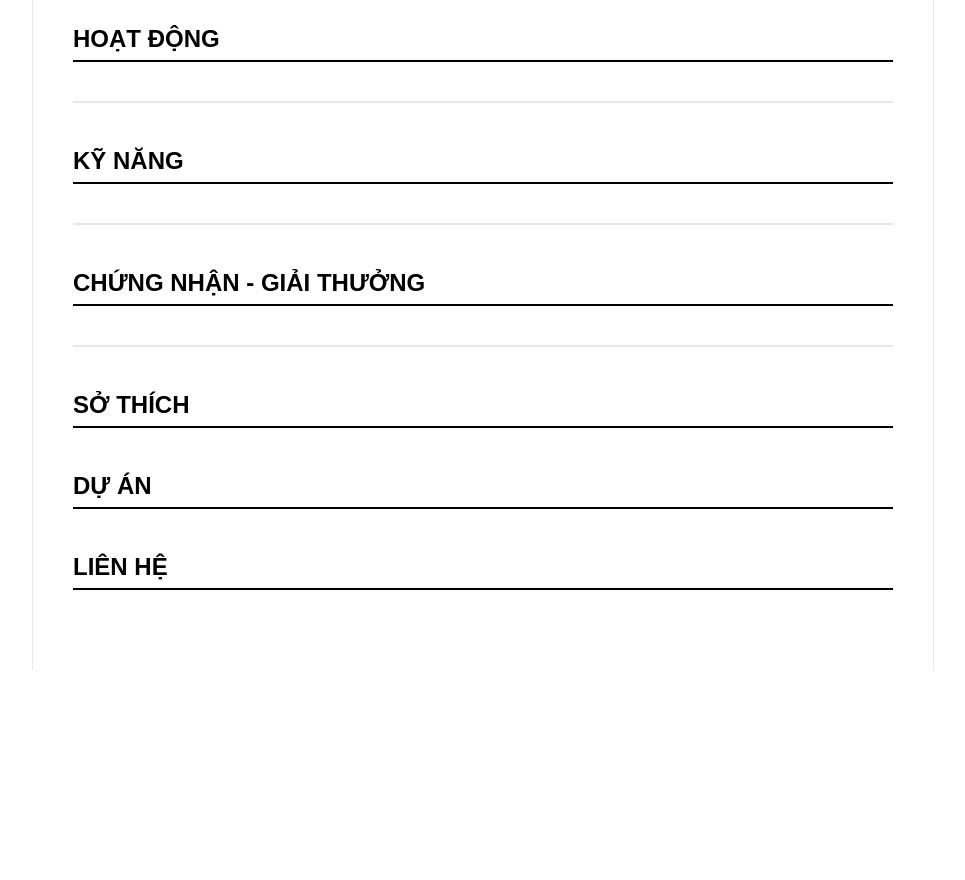
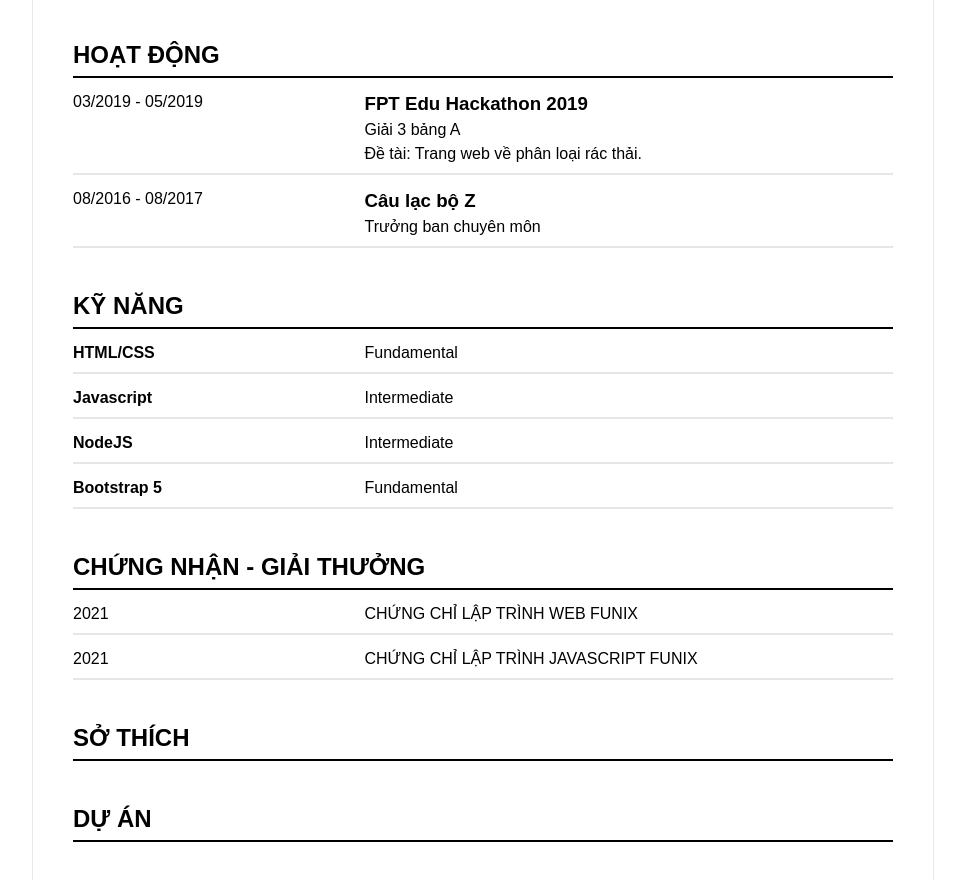
Before and after one commit to NDK1195/Assignment_1-WEB101x_2.1, a plain HTML site: page index.html in a window 1280 px wide. Shown: the part 1143-2023 px from the top of the page, without its empty margins (157-1122 px from the left). Before the commit the page ends 1813 px from the top, so only its background shows below. Drawn offline with Linux system fonts and the light colour scheme.

Commit message:
update activity-skill-certificate section

```diff
--- a/css/styles.css
+++ b/css/styles.css
@@ -48,8 +48,8 @@ body {
 }
 .section-content {
   border-bottom: 2px solid rgba(128, 128, 128, 0.2);
-  margin-top: 10px;
-  padding-bottom: 5px;
+  margin-top: 12px;
+  padding-bottom: 7px;
 }
 .section-timeline {
   display: inline-block;
@@ -92,3 +92,7 @@ body {
 .experience-responsible li::before {
   content: '- ';
 }
+/* SKILL SECTION */
+.skill-name {
+  font-weight: bold;
+}
--- a/index.html
+++ b/index.html
@@ -114,16 +114,43 @@
         <div class="section activity" id="activity">
           <h2 class="activity-title section-title">Hoạt động</h2>
           <div class="activity-content section-content">
-            <div class="section-timeline"></div>
-            <div class="section-content-detail"></div>
+            <div class="section-timeline">03/2019 - 05/2019</div>
+            <div class="section-content-detail">
+              <h3 class="content-detail-title">FPT Edu Hackathon 2019</h3>
+              <p>Giải 3 bảng A</p>
+              <p>Đề tài: Trang web về phân loại rác thải.</p>
+            </div>
+          </div>
+
+          <div class="activity-content section-content">
+            <div class="section-timeline">08/2016 - 08/2017</div>
+            <div class="section-content-detail">
+              <h3 class="content-detail-title">Câu lạc bộ Z</h3>
+              <p>Trưởng ban chuyên môn</p>
+            </div>
           </div>
         </div>
         <!-- END ACTIVITY SECTION -->
         <div class="section skill" id="skill">
           <h2 class="skill-title section-title">Kỹ năng</h2>
           <div class="skill-content section-content">
-            <div class="section-timeline"></div>
-            <div class="section-content-detail"></div>
+            <div class="section-timeline skill-name">HTML/CSS</div>
+            <div class="section-content-detail skill-level">Fundamental</div>
+          </div>
+
+          <div class="skill-content section-content">
+            <div class="section-timeline skill-name">Javascript</div>
+            <div class="section-content-detail skill-level">Intermediate</div>
+          </div>
+
+          <div class="skill-content section-content">
+            <div class="section-timeline skill-name">NodeJS</div>
+            <div class="section-content-detail skill-level">Intermediate</div>
+          </div>
+
+          <div class="skill-content section-content">
+            <div class="section-timeline skill-name">Bootstrap 5</div>
+            <div class="section-content-detail skill-level">Fundamental</div>
           </div>
         </div>
         <!-- END SKILL SECTION -->
@@ -132,8 +159,17 @@
             Chứng nhận - Giải thưởng
           </h2>
           <div class="certificate-content section-content">
-            <div class="section-timeline"></div>
-            <div class="section-content-detail"></div>
+            <div class="section-timeline">2021</div>
+            <div class="section-content-detail">
+              CHỨNG CHỈ LẬP TRÌNH WEB FUNIX
+            </div>
+          </div>
+
+          <div class="certificate-content section-content">
+            <div class="section-timeline">2021</div>
+            <div class="section-content-detail">
+              CHỨNG CHỈ LẬP TRÌNH JAVASCRIPT FUNIX
+            </div>
           </div>
         </div>
         <!-- END CERTIFICATE SECTION -->
```
